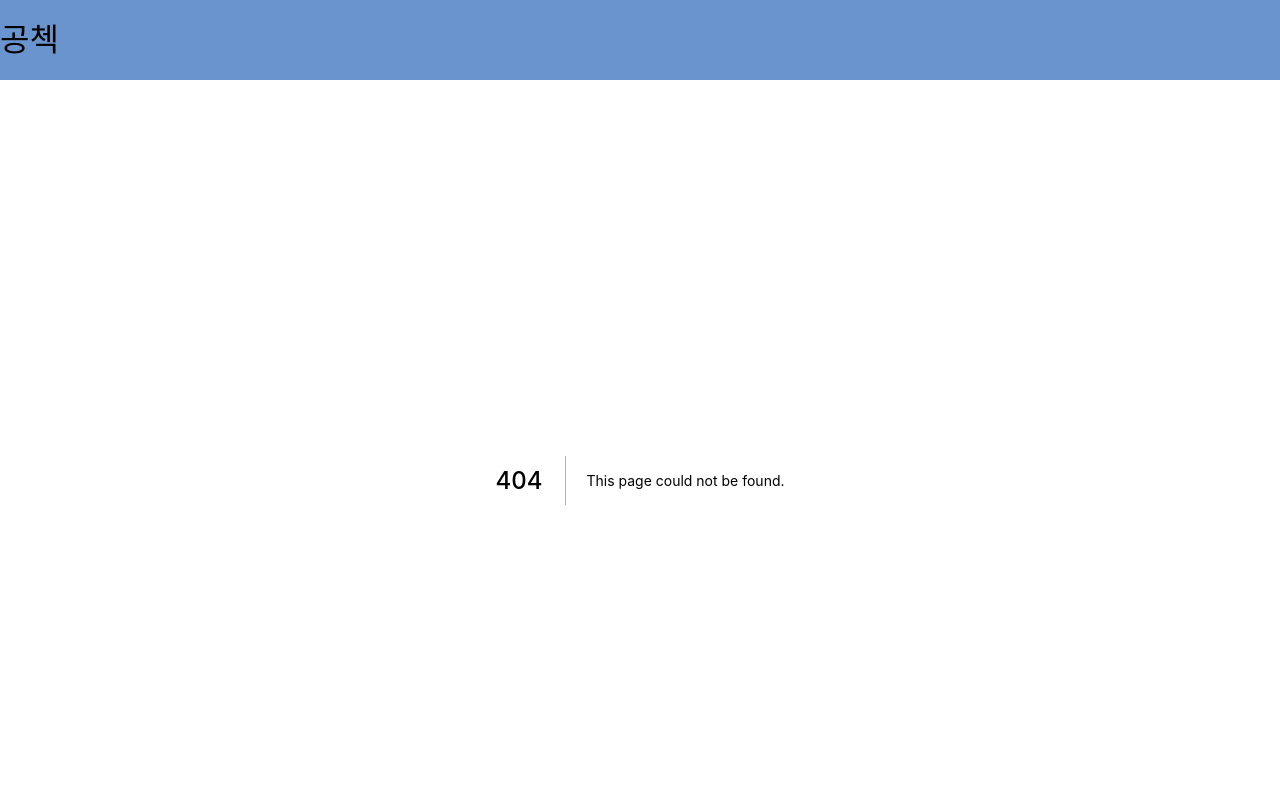
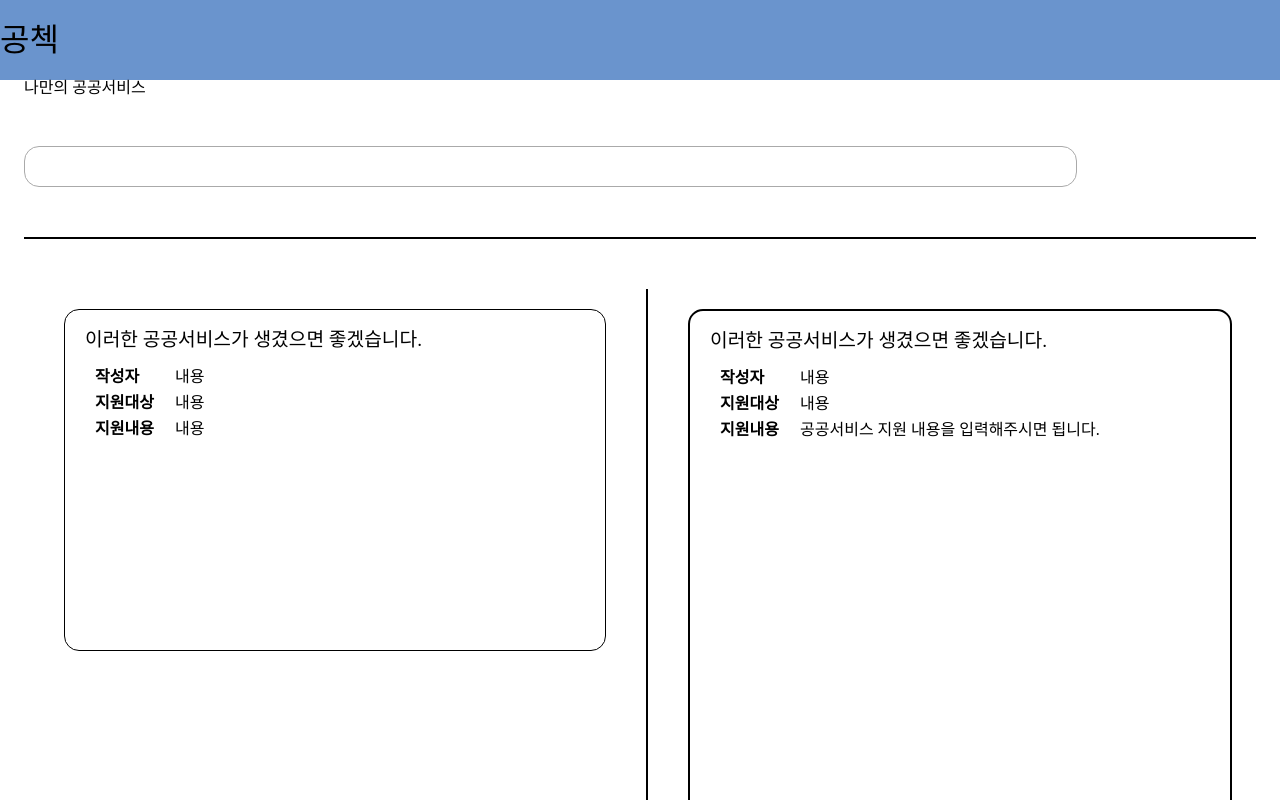
Before and after one commit to 0Check/gongCheck, a Next.js app in the folder client/: page /myservice in a window 1280 px wide. Before the commit this address had no page. Shown: the top 800 px of the page. Built offline with nearby package versions, Linux system fonts and the light colour scheme.

Commit message:
myService-1

```diff
--- /dev/null
+++ b/client/pages/myservice/index.tsx
@@ -0,0 +1,124 @@
+import styled from "@emotion/styled";
+
+export default function myService() {
+  return (
+    <>
+      <div>나만의 공공서비스</div>
+      <SearchBar />
+      <TitleDevideLine />
+      <Page>
+        <LeftSide>
+          <LeftCard>
+            <CardTitle>이러한 공공서비스가 생겼으면 좋겠습니다.</CardTitle>
+            <CardBox>
+              <CardSubTitle>작성자</CardSubTitle>
+              <CardContext>내용</CardContext>
+            </CardBox>
+            <CardBox>
+              <CardSubTitle>지원대상</CardSubTitle>
+              <CardContext>내용</CardContext>
+            </CardBox>
+            <CardBox>
+              <CardSubTitle>지원내용</CardSubTitle>
+              <CardContext>내용</CardContext>
+            </CardBox>
+          </LeftCard>
+        </LeftSide>
+        <CardDivideLine />
+        <RightSide>
+          <RightCard>
+            <CardTitle>이러한 공공서비스가 생겼으면 좋겠습니다.</CardTitle>
+            <CardBox>
+              <CardSubTitle>작성자</CardSubTitle>
+              <CardContext>내용</CardContext>
+            </CardBox>
+            <CardBox>
+              <CardSubTitle>지원대상</CardSubTitle>
+              <CardContext>내용</CardContext>
+            </CardBox>
+            <CardBox>
+              <CardSubTitle>지원내용</CardSubTitle>
+              <CardContext>
+                공공서비스 지원 내용을 입력해주시면 됩니다.
+              </CardContext>
+            </CardBox>
+          </RightCard>
+        </RightSide>
+      </Page>
+    </>
+  );
+}
+
+export const SearchBar = styled.input`
+  width: 85%;
+  font-size: 2rem;
+  border-radius: 15px;
+  border: 1px solid #aaaaaa;
+  margin: 50px 0;
+`;
+
+export const TitleDevideLine = styled.div`
+  border: 1px solid black;
+  margin: 0 0 50px 0;
+`;
+
+export const CardDivideLine = styled.div`
+  height: 100vh;
+  border: 1px solid black;
+`;
+
+export const Page = styled.div`
+  display: flex;
+  flex-direction: row;
+`;
+
+export const LeftSide = styled.div`
+  width: 60em;
+  display: flex;
+  flex-direction: column;
+  padding: 20px 40px;
+`;
+
+export const RightSide = styled.div`
+  width: 40em;
+  display: flex;
+  flex-direction: column;
+  padding: 20px 40px;
+`;
+
+export const LeftCard = styled.div`
+  width: 500px;
+  height: 300px;
+  padding: 20px;
+  border: 1px solid black;
+  border-radius: 15px;
+`;
+
+export const RightCard = styled.div`
+  width: 500px;
+  height: 600px;
+  padding: 20px;
+  border: 2px solid black;
+  border-radius: 15px;
+`;
+
+export const CardTitle = styled.div`
+  font-size: 1.2rem;
+  margin-bottom: 20px;
+`;
+
+export const CardBox = styled.div`
+  display: flex;
+  flex-direction: row;
+  margin: 10px;
+`;
+
+export const CardSubTitle = styled.div`
+  width: 5em;
+  font-size: 1rem;
+  font-weight: 600;
+`;
+
+export const CardContext = styled.div`
+  font-size: 1rem;
+`;
```
Also changed, not shown: client/pages/index.tsx (+1 -8 lines), client/src/test/Test.tsx (deleted, +0 -44 lines), client/src/test/Test1.tsx (deleted, +0 -28 lines), 1 other file (tests, documents, lock files or other folders).
